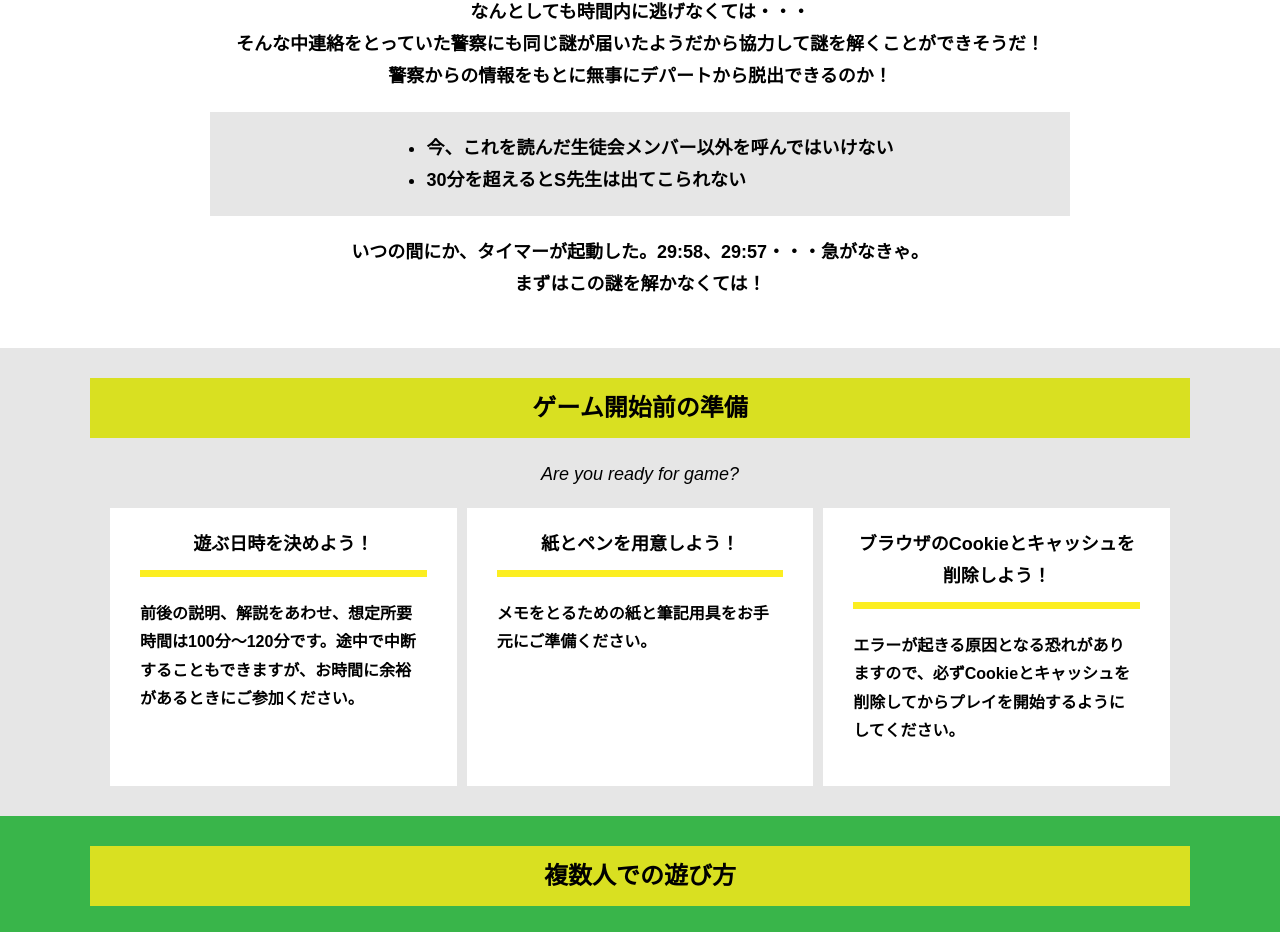
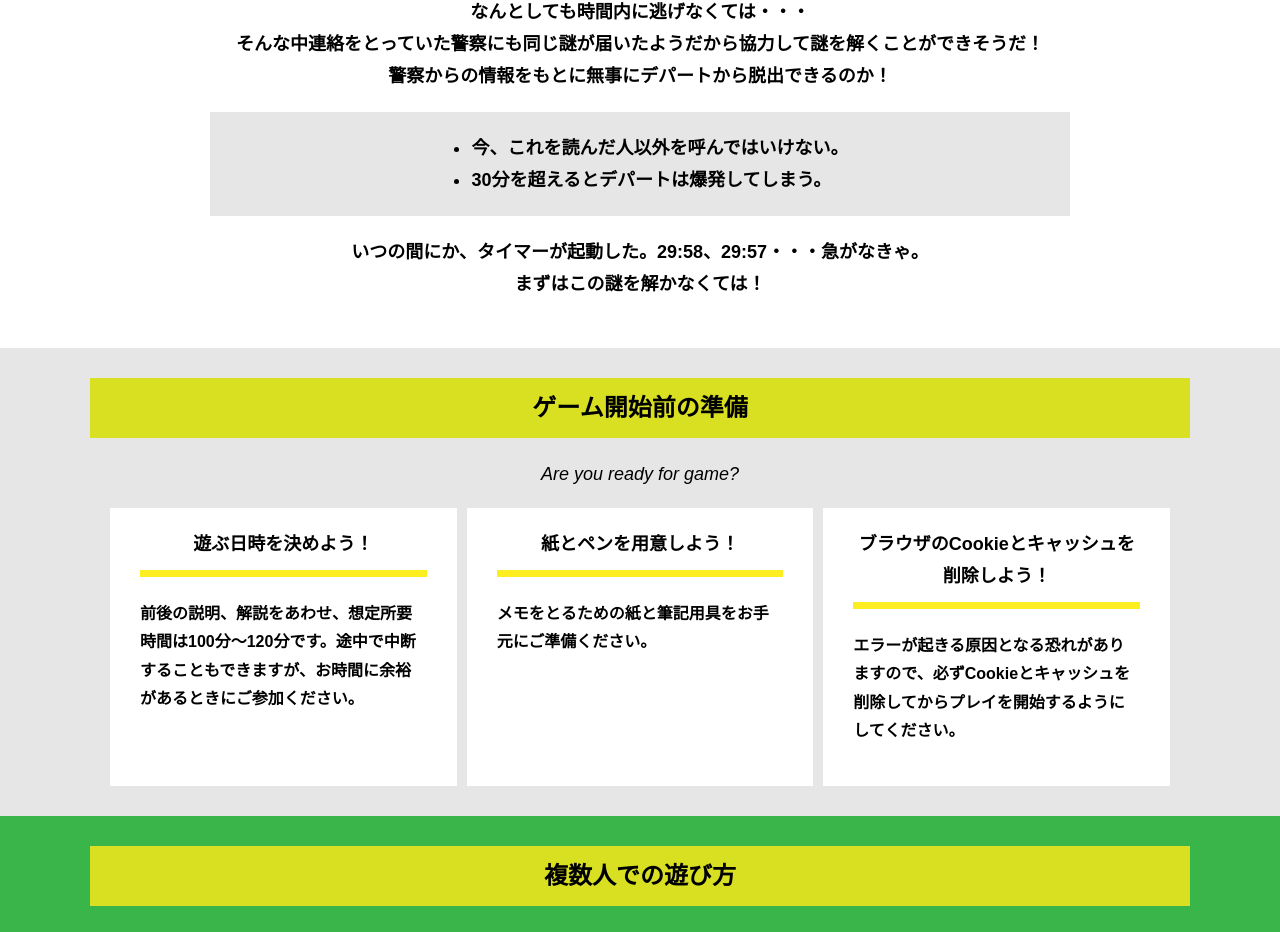
Before and after one commit to keimusuzuki/alfa-yoyogi-5, a plain HTML site: page index.html in a window 1280 px wide. Shown: the part 898-1830 px from the top of the page. Drawn offline with Linux system fonts and the light colour scheme.

Commit message:
Update index.html

```diff
--- a/index.html
+++ b/index.html
@@ -41,8 +41,8 @@
           警察からの情報をもとに無事にデパートから脱出できるのか！</p>
           <div class="story__note__outer bg-color--gray">
             <ul class="story__note">
-              <li>今、これを読んだ生徒会メンバー以外を呼んではいけない</li>
-              <li>30分を超えるとS先生は出てこられない</li>
+              <li>今、これを読んだ人以外を呼んではいけない。</li>
+              <li>30分を超えるとデパートは爆発してしまう。</li>
             </ul>
           </div>
           <p class="text-center">いつの間にか、タイマーが起動した。29:58、29:57・・・急がなきゃ。<br>
```
